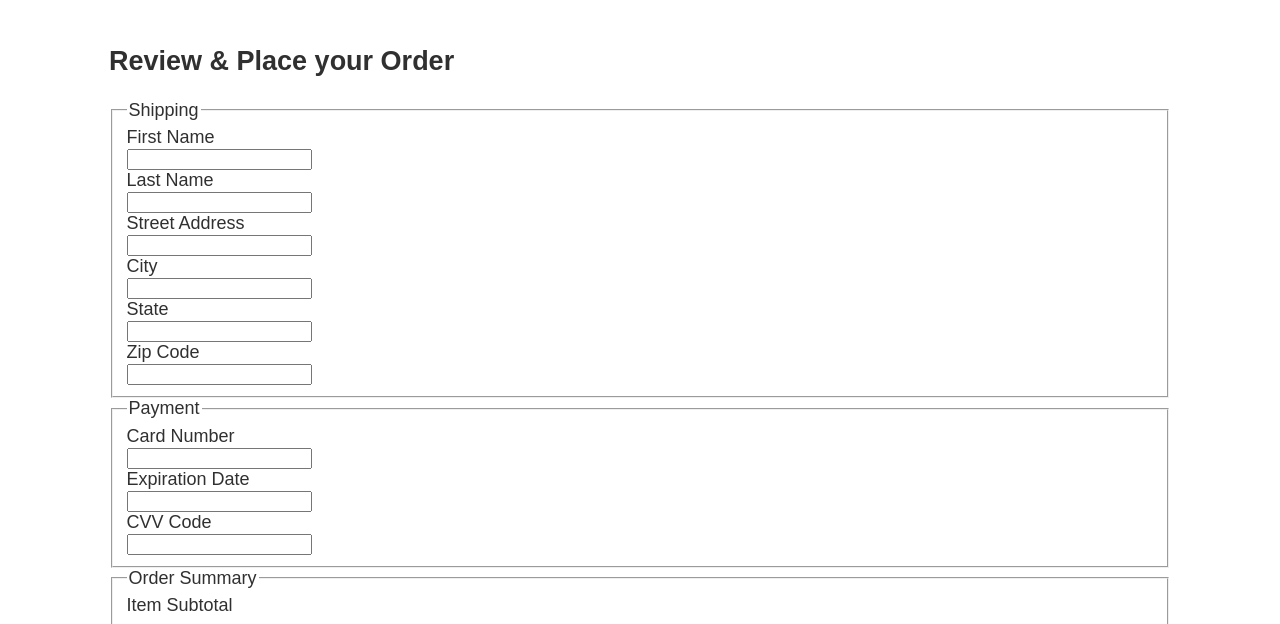
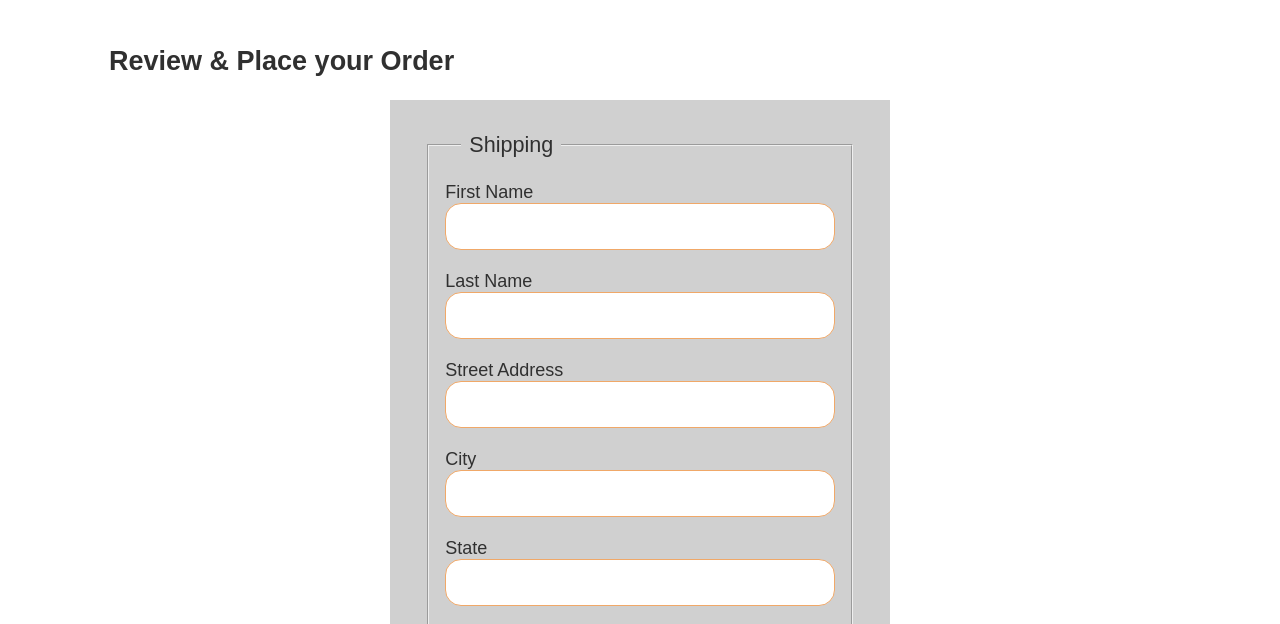
Before and after one commit to Jeremy-Diamond/CIT330_Winter2023, a website: page src/checkout/index.html in a window 1280 px wide. Shown: the part 129-753 px from the top of the page. Drawn offline with Linux system fonts and the light colour scheme; files whose address does not match are found by name.

Commit message:
Checkout form styled

```diff
--- a/src/checkout/index.html
+++ b/src/checkout/index.html
@@ -25,26 +25,26 @@
     <main class="divider">
       <section class="products">
         <h2>Review & Place your Order</h2>
-        <form name="checkout">
+        <form name="checkout" >
           <fieldset>
             <legend>Shipping</legend>
-            <label  for="fname">First Name</label><br><input type="text" name="fname" required><br>
-            <label  for="lname">Last Name</label><br><input name="lname" required><br>
-            <label  for="street">Street Address</label><br><input name="street" required><br>
-            <label  for="city">City</label><br><input name="city" required><br>
-            <label  for="state">State</label><br><input name="state" required><br>
-            <label  for="zip">Zip Code</label><br><input name="zip" required><br>
+            <label class="field" for="fname">First Name</label><br><input type="text" name="fname" required><br>
+            <label class="field" for="lname">Last Name</label><br><input name="lname" required><br>
+            <label class="field" for="street">Street Address</label><br><input name="street" required><br>
+            <label class="field" for="city">City</label><br><input name="city" required><br>
+            <label class="field" for="state">State</label><br><input name="state" required><br>
+            <label class="field" for="zip">Zip Code</label><br><input name="zip" required><br>
           </fieldset>
           <fieldset>
             <legend>Payment</legend>
-            <label  for="cardNumber">Card Number</label><br><input name="cardNumber" required><br>
-            <label  for="expiration">Expiration Date</label><br><input name="expiration" required><br>
-            <label  for="code">CVV Code</label><br><input name="code" required><br>
+            <label class="field" for="cardNumber">Card Number</label><br><input name="cardNumber" required><br>
+            <label class="field" for="expiration">Expiration Date</label><br><input name="expiration" required><br>
+            <label class="field" for="code">CVV Code</label><br><input name="code" required><br>
           </fieldset>
           <fieldset>
             <legend>Order Summary</legend>
-            <div class="order-details">
-              <div class="subtotal">Item Subtotal</div>
+            <div class="order-details summary">
+
 
             </div>
           </fieldset>
--- a/src/css/style.css
+++ b/src/css/style.css
@@ -143,12 +143,10 @@ button a {
   display: grid;
   grid-template-columns: 1fr 1fr 1fr 1fr;
   list-style: none;
-  /* outline: 1px solid red; */
   text-align: center;
 }
 .category-icon {
   width: 100px;
-  /* outline: 1px solid blue; */
   justify-self: center;
 }
 
@@ -432,3 +430,64 @@ footer {
   border-left: 15px solid var(--secondary-color);
 }
 /* Breadcrumb Style End */
+
+/* Form style start */
+
+form {
+  padding: .5rem 2%;
+  min-height: 20rem;
+  background-color: var(--light-grey);
+  margin: 1rem auto ;
+  max-width: 500px;
+  width: 90%;
+ }
+
+form fieldset {
+  margin: 1rem;
+  padding: 1rem;
+ }
+
+form legend {
+  font-family: var(--font-body);
+  font-size: var(--large-font);
+  color: var(--dark-grey);
+  padding: .5rem;
+  margin: 0 1rem;
+}
+
+form input {
+    display: block;
+    width: 100%;
+    padding: .75rem;
+    font-family: var(--font-body);
+    border: 0.5px var(--primary-color) solid;
+    border-radius: 1rem;
+    font-size:var(--font-base);
+}
+div.summary {
+  display: grid;
+  grid-template-columns: 1fr 1fr;
+
+}
+.summary-titles {
+  padding: 5px;
+}
+.summary-totals {
+  padding: 5px;
+  text-align: end;
+}
+
+/* :root {
+  --font-body: Arial, Helvetica, sans-serif;
+  --font-headline: Haettenschweiler, "Arial Narrow Bold", sans-serif;
+  /* colors */
+  /* --primary-color: #f0a868;
+  --secondary-color: #525b0f;
+  --tertiary-color: #a4b8c4;
+  --light-grey: #d0d0d0;
+  --dark-grey: #303030; */
+
+  /* sizes */
+  /* --font-base: 18px;
+  --small-font: 0.8em;
+  --large-font: 1.2em; */
--- a/src/js/CheckoutProcess.mjs
+++ b/src/js/CheckoutProcess.mjs
@@ -70,11 +70,11 @@ export default class CheckoutProcess {
         let orderSummary = document.querySelector(".order-details");
 
         orderSummary.innerHTML = `
-        <div><p>Item Subtotal (${this.quantity}) $${this.itemTotal.toFixed(2)}</p>
-        <p>Tax $${this.tax.toFixed(2)}</p>
-        <p>Shipping Estimate $${this.shipping.toFixed(2)}</p>
-        <p><strong>Order Total $${this.orderTotal.toFixed(2)}</strong></p>
-        <div/>`;
+        <div class="summary-titles">Item Subtotal (${this.quantity}) </div><div class="summary-totals">$${this.itemTotal.toFixed(2)}</div>
+        <div class="summary-titles">Tax </div><div class="summary-totals">$${this.tax.toFixed(2)}</div>
+        <div class="summary-titles">Shipping Estimate </div><div class="summary-totals">$${this.shipping.toFixed(2)}</div>
+        <div class="summary-titles"><strong>Order Total </div><div class="summary-totals">$${this.orderTotal.toFixed(2)}</div></strong>
+       `;
         localStorage.setItem("so-ss", 0);
 
 
```
